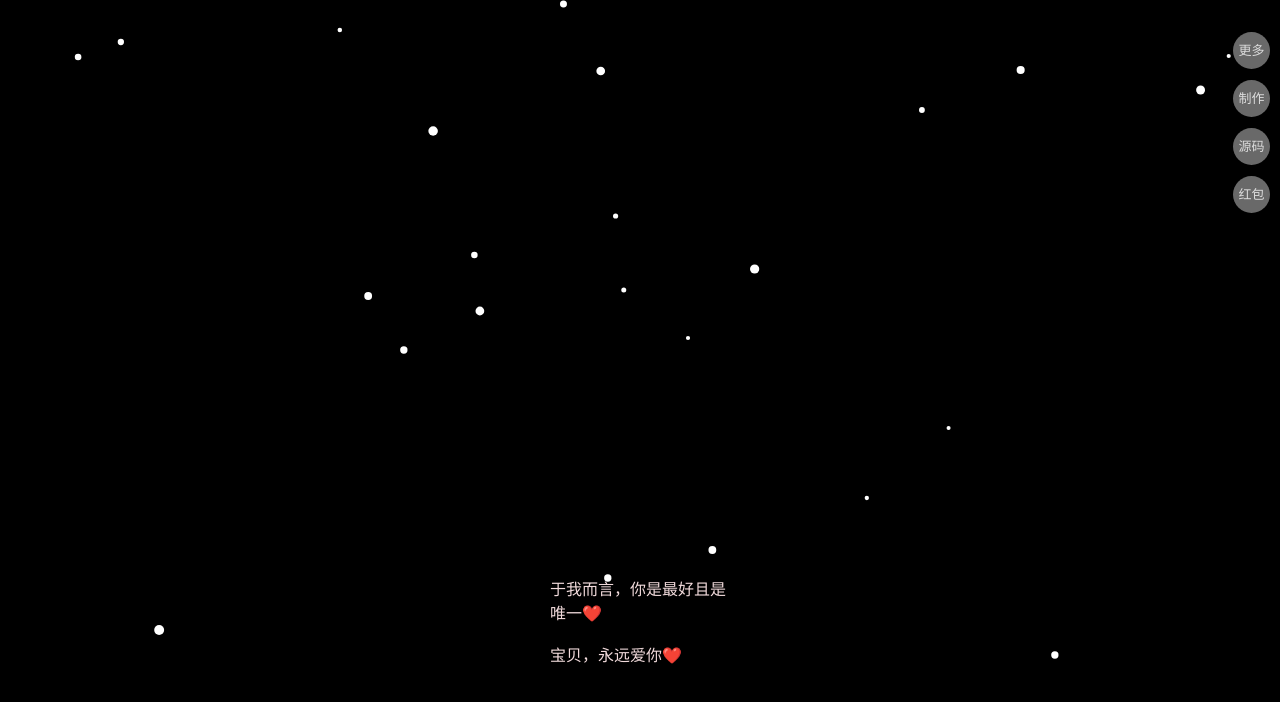
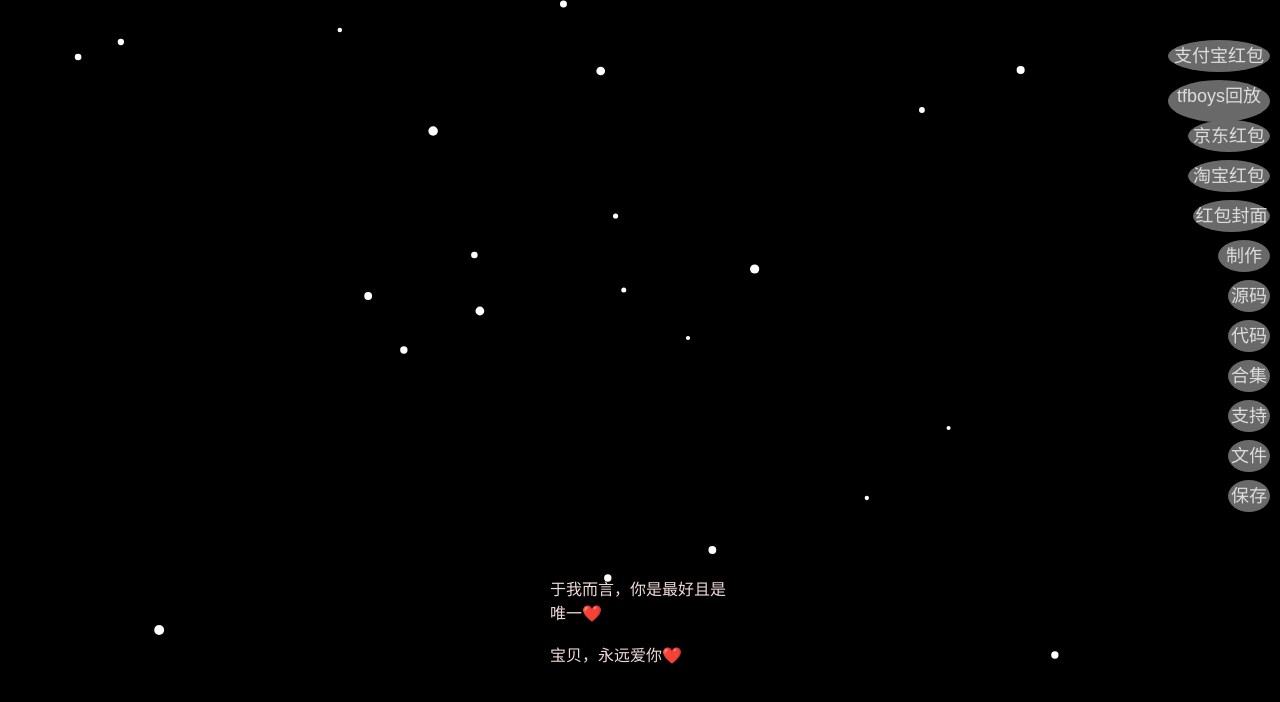
Before and after one commit to love99you/8, a plain HTML site: page index.html in a window 1280 px wide. Drawn offline with nearby package versions, Linux system fonts and the light colour scheme; no server answers.

Commit message:
Update index.html

```diff
--- a/index.html
+++ b/index.html
@@ -4,7 +4,7 @@
 <head>
   <meta charset="UTF-8" />
   <meta name="viewport" content="width=device-width, initial-scale=1.0" />
-  <title>给你的专属爱心❤️</title>
+  <title>微信公众号：可乐自媒体 爱心代码</title>
 
   <style>
     body {
@@ -35,14 +35,21 @@
 </head>
 
 <body>
-    <a href="https://mp.weixin.qq.com/s/oxLqXBcLCT8ij67DjkW2kw" class="hide_buttom"
-  style="position: fixed;top: 10%;right: 10px;width: 35px;height: 35px;z-index: 999;background: #696969;border-radius: 50%;padding: 1.0px;text-align: center;color: #ddd;text-decoration: none;   clear: both; line-height: 35px; 	margin:auto;   font-size: 13px;">制作</a>
-  <a href="https://shop1619956412.v.weidian.com/?userid=1619956412&spider_token=2720" class="hide_buttom"
-  style="position: fixed;top: 4%;right: 10px;width: 35px;height: 35px;z-index: 998;background: #696969;border-radius: 50%;padding: 1.0px;text-align: center;color: #ddd;text-decoration: none;   clear: both; line-height: 35px; 	margin:auto;   font-size: 13px;">更多</a>
-          <a href="https://pan.quark.cn/s/3344d23e48a8" class="hide_buttom"
-  style="position: fixed;top: 16%;right: 10px;width: 35px;height: 35px;z-index: 997;background: #696969;border-radius: 50%;padding: 1.0px;text-align: center;color: #ddd;text-decoration: none;   clear: both; line-height: 35px; 	margin:auto;   font-size: 13px;">源码</a>
-  <a href="https://shop1619956412.v.weidian.com/?userid=1619956412&spider_token=2720" class="hide_buttom"
-  style="position: fixed;top: 22%;right: 10px;width: 35px;height: 35px;z-index: 996;background: #696969;border-radius: 50%;padding: 1.0px;text-align: center;color: #ddd;text-decoration: none;   clear: both; line-height: 35px; 	margin:auto;   font-size: 13px;">红包</a>
+
+
+  <a href="https://mp.weixin.qq.com/s/Ftmx8ot9M_rYWFZsrJtypA" style="position: fixed; top: 5%; right: 10px; width: 100px; height: 30px; z-index: 999; background: #696969; border-radius: 50%; padding: 1.0px; text-align: center; color: #ddd; text-decoration: none; line-height: 30px; font-size: 18px;">支付宝红包</a>
+<a href="https://pan.quark.cn/s/ee4847bffd34" style="position: fixed; top: 10%; right: 10px; width: 100px; height: 40px; z-index: 999; background: #696969; border-radius: 50%; padding: 1.0px; text-align: center; color: #ddd; text-decoration: none; line-height: 30px; font-size: 18px;">tfboys回放</a>
+<a href="https://mp.weixin.qq.com/s/0_GSKq1HqEw9qLCIOV_FEg" style="position: fixed; top: 15%; right: 10px; width: 80px; height: 30px; z-index: 999; background: #696969; border-radius: 50%; padding: 1.0px; text-align: center; color: #ddd; text-decoration: none; line-height: 30px; font-size: 18px;">京东红包</a>
+<a href="https://mp.weixin.qq.com/s/TuUjGvr62RVz721_TeDRjA" style="position: fixed; top: 20%; right: 10px; width: 80px; height: 30px; z-index: 999; background: #696969; border-radius: 50%; padding: 1.0px; text-align: center; color: #ddd; text-decoration: none; line-height: 30px; font-size: 18px;">淘宝红包</a>
+<a href="https://shop1619956412.v.weidian.com/?userid=1619956412&spider_token=2720" style="position: fixed; top: 25%; right: 10px; width: 75px; height: 30px; z-index: 999; background: #696969; border-radius: 50%; padding: 1.0px; text-align: center; color: #ddd; text-decoration: none; line-height: 30px; font-size: 18px;">红包封面</a>
+<a href="https://mp.weixin.qq.com/s/YYbYUHNKEg_U3HTHEh2C5w" style="position: fixed; top: 30%; right: 10px; width: 50px; height: 30px; z-index: 999; background: #696969; border-radius: 50%; padding: 1.0px; text-align: center; color: #ddd; text-decoration: none; line-height: 30px; font-size: 18px;">制作</a>
+<a href="https://pan.quark.cn/s/3344d23e48a8" style="position: fixed; top: 35%; right: 10px; width: 40px; height: 30px; z-index: 999; background: #696969; border-radius: 50%; padding: 1.0px; text-align: center; color: #ddd; text-decoration: none; line-height: 30px; font-size: 18px;">源码</a>
+<a href="https://drive.uc.cn/s/4819fdecb8a24" style="position: fixed; top: 40%; right: 10px; width: 40px; height: 30px; z-index: 999; background: #696969; border-radius: 50%; padding: 1.0px; text-align: center; color: #ddd; text-decoration: none; line-height: 30px; font-size: 18px;">代码</a>
+<a href="https://pan.xunlei.com/s/VNlDcB3ABz0oNSOEv5mpSE_tA1?pwd=97rw#" style="position: fixed; top: 45%; right: 10px; width: 40px; height: 30px; z-index: 999; background: #696969; border-radius: 50%; padding: 1.0px; text-align: center; color: #ddd; text-decoration: none; line-height: 30px; font-size: 18px;">合集</a>
+<a href="https://mp.weixin.qq.com/s/CImse_lRLCDjB3WzAqRp1Q" style="position: fixed; top: 50%; right: 10px; width: 40px; height: 30px; z-index: 999; background: #696969; border-radius: 50%; padding: 1.0px; text-align: center; color: #ddd; text-decoration: none; line-height: 30px; font-size: 18px;">支持</a>
+<a href="https://pan.xunlei.com/s/VNvuk-JW5z1Z6FIOvcYavdLkA1?pwd=izfw#" style="position: fixed; top: 55%; right: 10px; width: 40px; height: 30px; z-index: 999; background: #696969; border-radius: 50%; padding: 1.0px; text-align: center; color: #ddd; text-decoration: none; line-height: 30px; font-size: 18px;">文件</a>
+<a href="https://pan.quark.cn/s/96dc82d97328" style="position: fixed; top: 60%; right: 10px; width: 40px; height: 30px; z-index: 999; background: #696969; border-radius: 50%; padding: 1.0px; text-align: center; color: #ddd; text-decoration: none; line-height: 30px; font-size: 18px;">保存</a>
+
 
   <audio id="audioDom" src="https://sf6-cdn-tos.douyinstatic.com/obj/ies-music/7170534431801838367.mp3" preload="auto"
     loop="loop"></audio>
```
